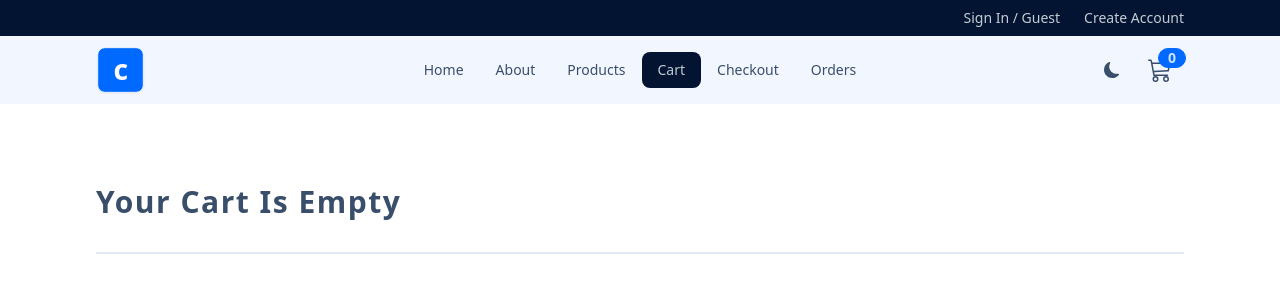
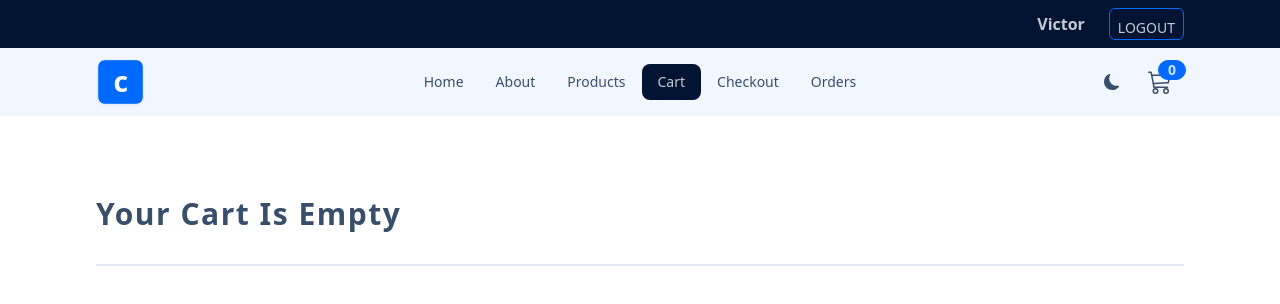
Before and after one commit to Victor-olabisi/ComfyStore-, a React (Vite) app: page /cart in a window 1280 px wide. Shown: the top 304 px of the page. Built offline with nearby package versions, Linux system fonts and the light colour scheme.

Commit message:
smallfix

```diff
--- a/src/component/Header.jsx
+++ b/src/component/Header.jsx
@@ -1,16 +1,37 @@
 import { Link } from "react-router-dom";
+import { useSelector,useDispatch } from "react-redux";
+import { logoutUser } from "../features/user/userSlice";
 
 const Header = () => {
+  const { user } = useSelector((store) => store.userState);
+const dispatch = useDispatch()
   return (
     <header className="  text-neutral-content  bg-neutral p-2">
       <div className="align-element flex justify-center md:justify-end ">
         <div className=" flex gap-x-6  items-center">
-          <Link to={"/login"} className="link link-hover text-xs capitalize sm:text-sm ">
-            sign in / guest
-          </Link>
-          <Link to="/register" className="link link-hover text-xs capitalize sm:text-sm ">
-            create account
-          </Link>
+          {user ? (
+            <>
+              <h3 className="capitalize font-md font-semibold">{user}</h3>
+              <button className="btn-ghost border-primary uppercase p-2 btn-sm rounded-md" onClick={()=>dispatch(logoutUser())}>
+                logout
+              </button>
+            </>
+          ) : (
+            <>
+              <Link
+                to={"/login"}
+                className="link link-hover text-xs capitalize sm:text-sm "
+              >
+                sign in / guest
+              </Link>
+              <Link
+                to="/register"
+                className="link link-hover text-xs capitalize sm:text-sm "
+              >
+                create account
+              </Link>
+            </>
+          )}
         </div>
       </div>
     </header>
--- a/src/features/cart/cartSlice.js
+++ b/src/features/cart/cartSlice.js
@@ -40,10 +40,11 @@ const cartSlice = createSlice({
       state.cartItems= state.cartItems.filter((item)=> item.cartID !== cartID)
       state.numItemsInCart -= product.amount
       cartSlice.caseReducers.calculateTotals(state)
+      toast.error('item remove from cart')
     },
    calculateTotals:(state)=>{
      state.tax = 0.1 * state.cartTotal
-      state.orderTotal += state.cartTotal + state.shipping + state.tax
+      state.orderTotal = state.cartTotal + state.shipping + state.tax
       localStorage.setItem("cart", JSON.stringify(state));
    }
   },
--- /dev/null
+++ b/src/features/user/userSlice.js
@@ -0,0 +1,23 @@
+import { createSlice } from "@reduxjs/toolkit";
+
+const defaultState = {
+    user:'victor'
+}
+
+
+const userSlice = createSlice({
+    name: 'user',
+    initialState: defaultState,
+    reducers: {
+        loginUser: (state) => {
+        },
+        logoutUser: (state) => {
+            state.user = false;
+
+        }
+    }
+})
+
+export const { loginUser, logoutUser } = userSlice.actions
+
+export default userSlice.reducer
--- a/src/pages/Landing.jsx
+++ b/src/pages/Landing.jsx
@@ -36,7 +36,7 @@ const Landing = () => {
         </div>
         <div className="hidden lg:carousel bg-neutral h-[28rem] p-4 gap-x-4 rounded-box carousel-center">
           {carouselImages.map((image) => {
-            return <div className="carousel-item ">
+            return <div className="carousel-item " key={image}>
               <img src={image} alt="" className=" object-cover rounded-box w-80" />
             </div>
           })}
--- a/src/store.js
+++ b/src/store.js
@@ -1,9 +1,10 @@
 import { configureStore } from "@reduxjs/toolkit";
 import cartReducer from './features/cart/cartSlice'
-
+import userReducer from'./features/user/userSlice'
 const store = configureStore({
     reducer: {
-      cartState:cartReducer
+    cartState: cartReducer,
+      userState:userReducer
     }
 })
 
```
